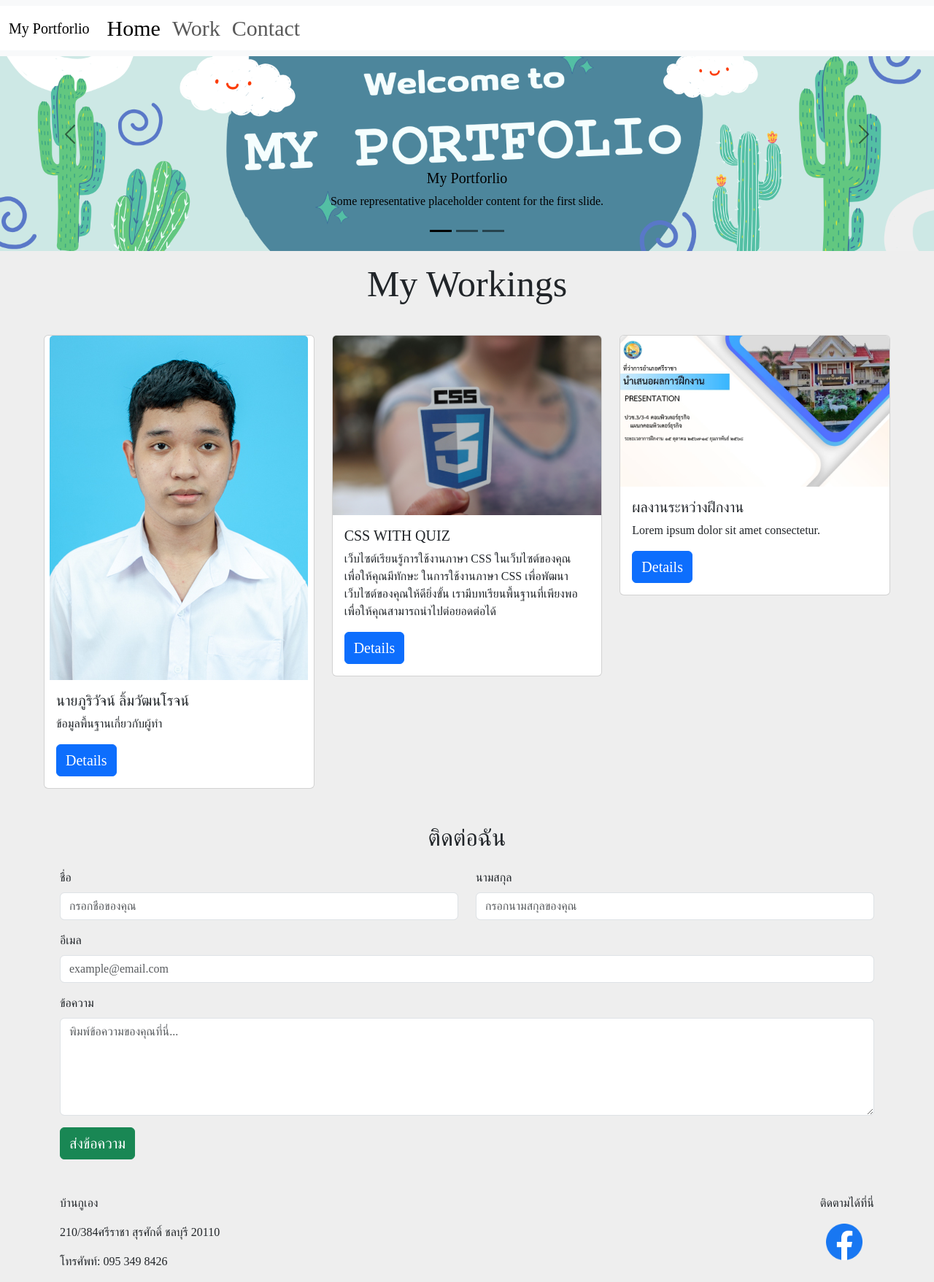
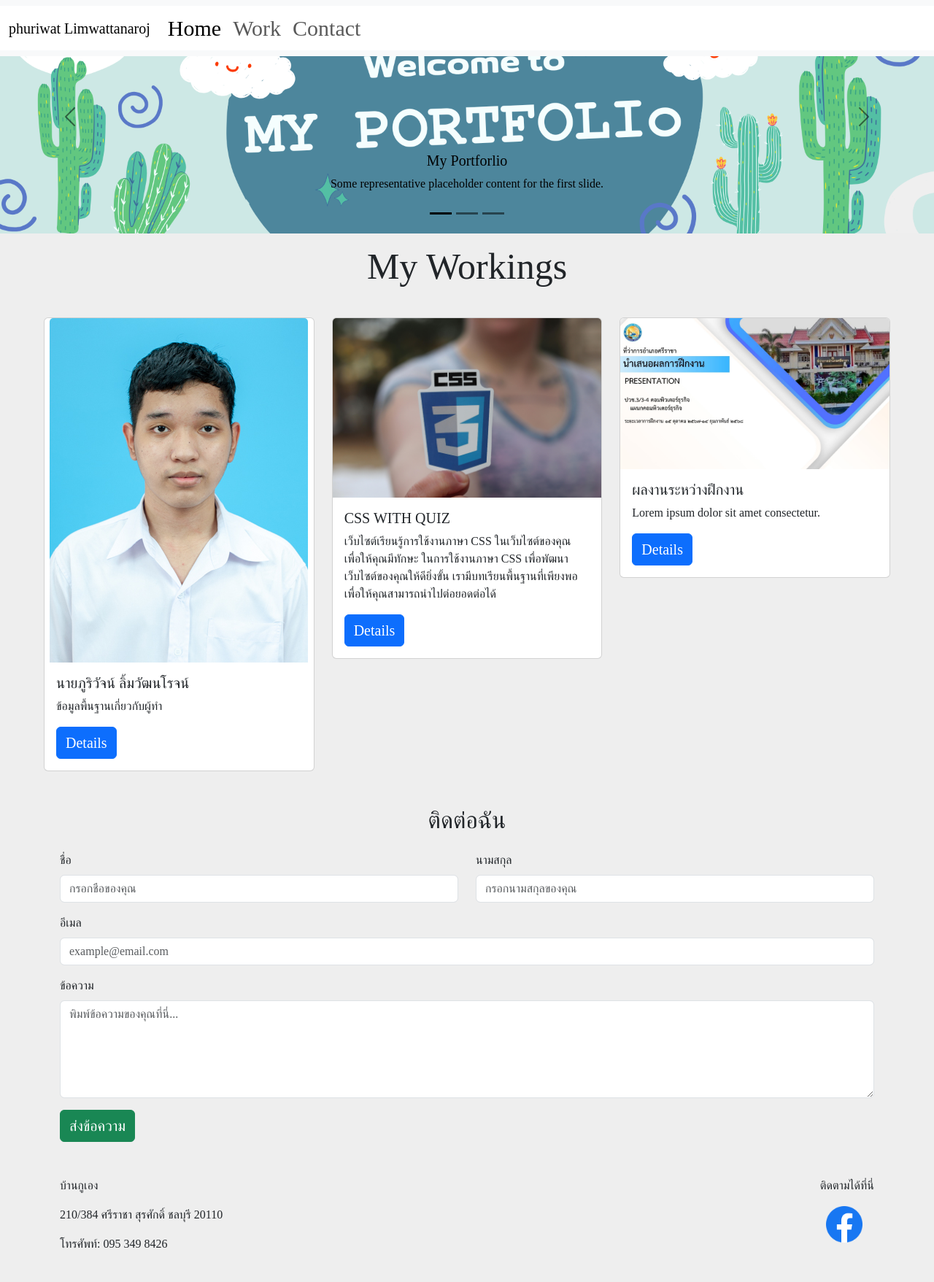
Before and after one commit to bear40191/Bootstrip, a plain HTML site: page index.html in a window 1280 px wide. Shown: the whole page at 73% size. After the commit the page ends 1733 px from the top, so only its background shows below. Drawn offline with nearby package versions, Linux system fonts and the light colour scheme.

Commit message:
แก้ชื้อ

```diff
--- a/index.html
+++ b/index.html
@@ -25,7 +25,6 @@
         }
 
     </style>
-    .container{}
   </head>
   <body>
     <header>
@@ -33,7 +32,7 @@
       <div class="container">
        <nav class="navbar navbar-expand-lg bg-body-tertiary fixed-top">
   <div class="container-fluid">
-    <a class="navbar-brand" href="#">My Portforlio </a>
+    <a class="navbar-brand" href="#">phuriwat Limwattanaroj</a>
     <button class="navbar-toggler" type="button" data-bs-toggle="collapse" data-bs-target="#navbarScroll" aria-controls="navbarScroll" aria-expanded="false" aria-label="Toggle navigation">
       <span class="navbar-toggler-icon"></span>
     </button>
@@ -196,7 +195,7 @@
             <div class="row">
                 <div class="col-md-6">
                     <p>บ้านกูเอง</p>
-                    <p>210/384ศรีราชา สุรศักดิ์ ชลบุรี 20110</p>
+                    <p>210/384 ศรีราชา สุรศักดิ์ ชลบุรี 20110</p>
                     <p>โทรศัพท์: 095 349 8426</p>
                 </div>
                 <div class="col-md-6 text-end">
```
